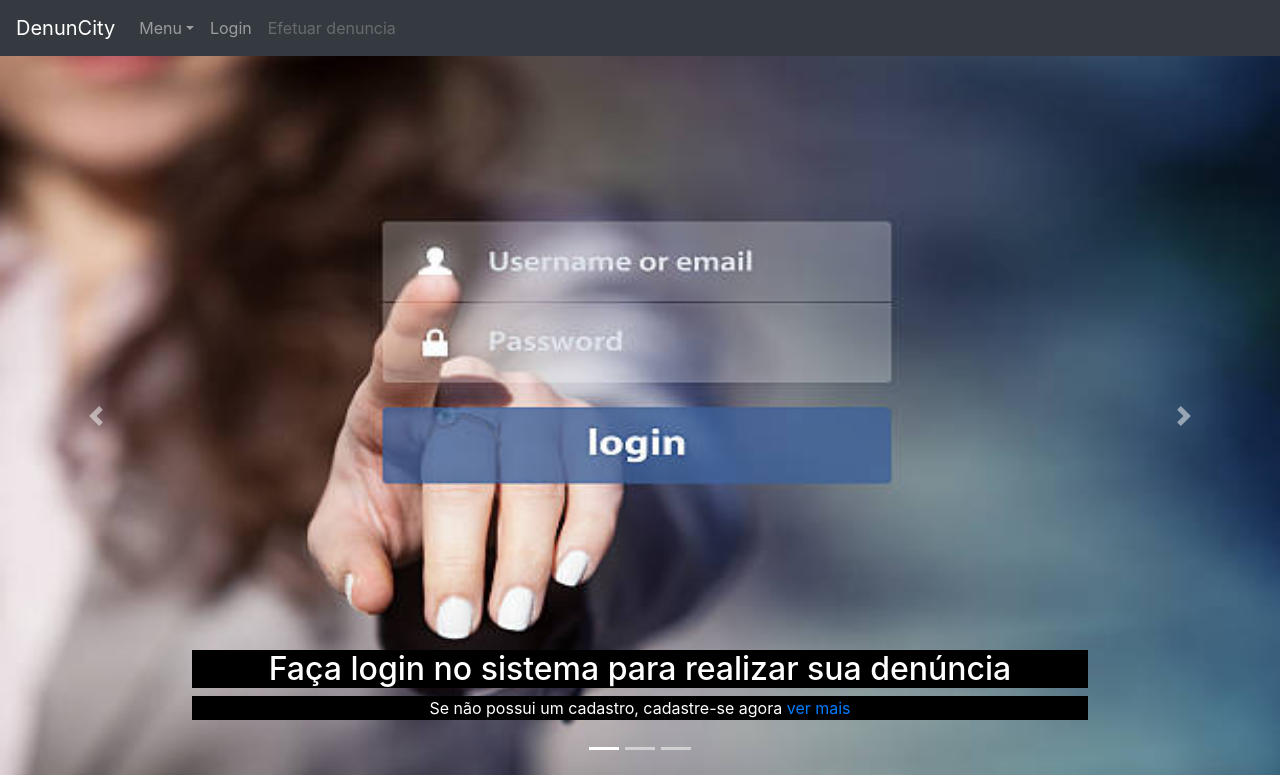
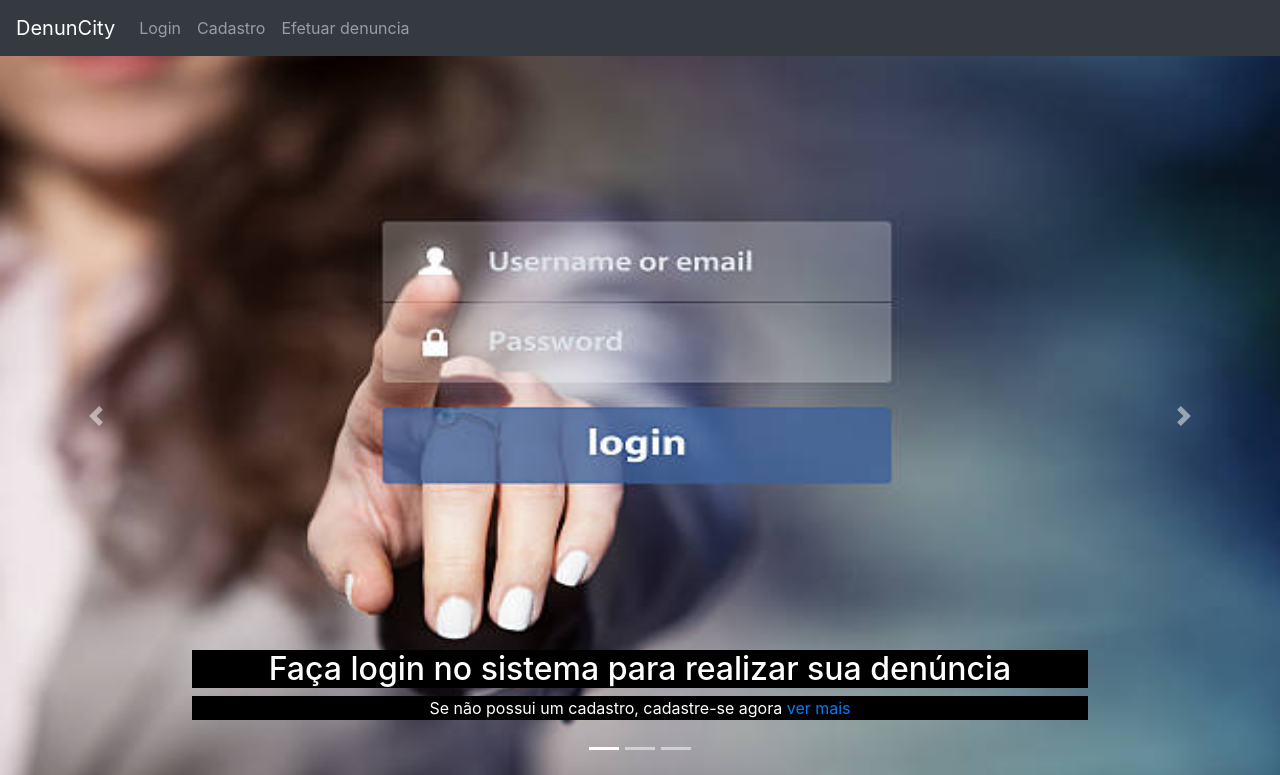
Before and after one commit to brunomalheiros/projeto, a Flask app: page / in a window 1280 px wide. Shown: the top 775 px of the page. Run offline with Flask 2, Linux system fonts and the light colour scheme; some libraries are stand-ins or nearby versions.

Commit message:
configuracao no menu e alteração no css do formulario

```diff
--- a/templates/index.html
+++ b/templates/index.html
@@ -18,27 +18,23 @@
 			  <span class="navbar-toggler-icon"></span>
 			</button>
 			<div class="collapse navbar-collapse" id="navbarTogglerDemo01">
-		<a class="navbar-brand" href="#">DenunCity</a>
+			  <a class="navbar-brand" href="{{url_for('home')}}">DenunCity</a>
 			  <ul class="navbar-nav mr-auto mt-2 mt-lg-0">
 			  <li class="nav-item dropdown">
-			<a class="nav-link dropdown-toggle" data-toggle="dropdown" href="#" role="button" aria-haspopup="true" aria-expanded="false">Menu</a>
-			<div class="dropdown-menu">
-				  {% if current_user.is_authenticated %}
-				  	<a class="dropdown-item" href="{{url_for('denuncia')}}">Efetuar denuncia</a>
-				  {% else %}
-				  	<a class="dropdown-item" href="{{url_for('login')}}">Efetuar denuncia</a>
-				  {% endif %}
 
-
-			  <a class="dropdown-item" href="{{url_for('login')}}">Login</a>
-			  <a class="dropdown-item" href="{{url_for('cadastro')}}">Cadastro</a>
-			</div>
 			   </li>
 				<li class="nav-item">
 				  <a class="nav-link" href="{{url_for('login')}}">Login</a>
 				</li>
 				<li class="nav-item">
-			<a class="nav-link disabled" href="" tabindex="-1" aria-disabled="true">Efetuar denuncia</a>
+				  <a class="nav-link" href="{{url_for('cadastro')}}">Cadastro</a>
+				</li>
+				<li class="nav-item">
+				  {% if current_user.is_authenticated %}
+							<a class="nav-link" href="{{url_for('denuncia')}}">Efetuar denuncia</a>
+						{% else %}
+							<a class="nav-link" href="{{url_for('login')}}">Efetuar denuncia</a>
+						{% endif %}
 				</li>
 			  </ul>
 
```
Lines whose indentation alone changed are shown as unchanged.
